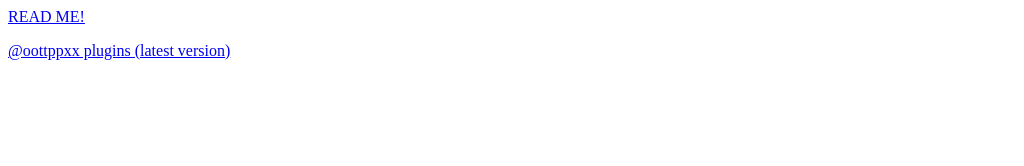
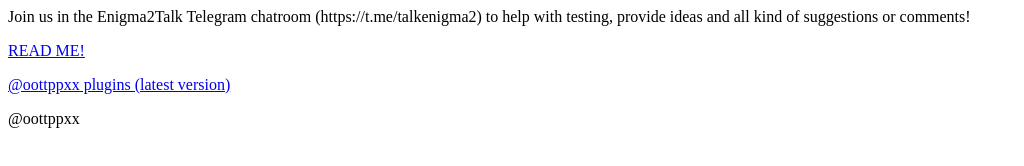
Before and after one commit to oottppxx/enigma2, a plain HTML site: page index.html in a window 1280 px wide. Shown: the whole page, without its empty margins (0-1024 px from the left). Drawn offline with Linux system fonts and the light colour scheme.

Commit message:
updated readmes

```diff
--- a/index.html
+++ b/index.html
@@ -6,10 +6,17 @@
 <head>
 <body>
 <p>
+Join us in the Enigma2Talk Telegram chatroom (https://t.me/talkenigma2)
+to help with testing, provide ideas and all kind of suggestions or comments!
+</p>
+<p>
 <a href="https://github.com/oottppxx/enigma2/blob/master/plugins/README.md">READ ME!</a>
 </p>
 <p>
 <a href="latest/index.html">@oottppxx plugins (latest version)</a>
 </p>
+<p>
+@oottppxx
+</p>
 </body>
 </html>
```
Also changed, not shown: zgemmah7/README.txt, 4 other files.
